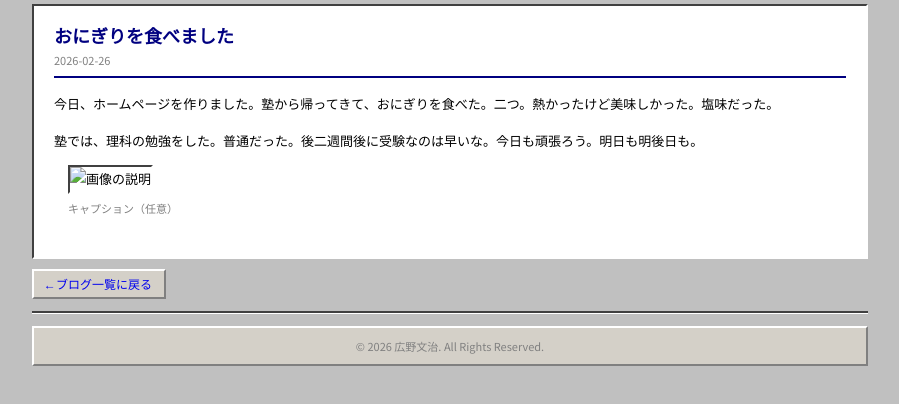
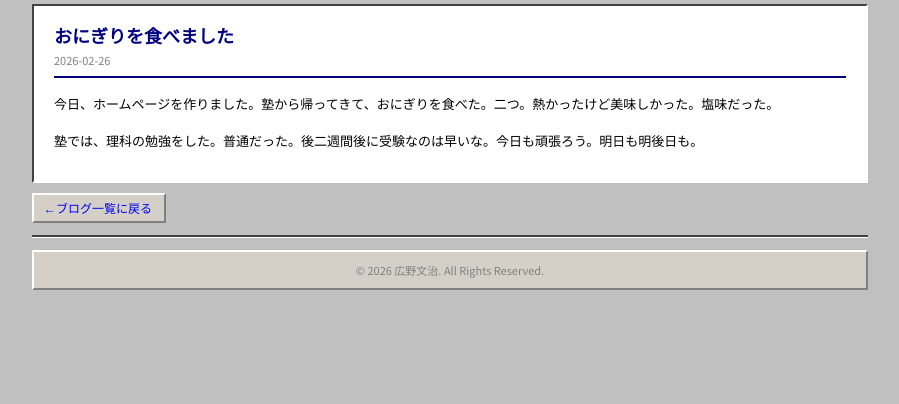
Before and after one commit to HironoBunnji/hironobunnji.github.io, a plain HTML site: page posts/001.html in a window 1280 px wide. Shown: the part 86-490 px from the top of the page, without its empty margins (190-1089 px from the left). Drawn offline with Linux system fonts and the light colour scheme.

Commit message:
Update 001.html

```diff
--- a/posts/001.html
+++ b/posts/001.html
@@ -243,10 +243,6 @@
       <p>今日、ホームページを作りました。塾から帰ってきて、おにぎりを食べた。二つ。熱かったけど美味しかった。塩味だった。</p>
       <p>塾では、理科の勉強をした。普通だった。後二週間後に受験なのは早いな。今日も頑張ろう。明日も明後日も。
 
-      <div class="img-block right">
-        <img class="article-img" src="../images/ファイル名.jpg" alt="画像の説明">
-        <div class="article-img-caption">キャプション（任意）</div>
-      </div>
     </div>
   </div>
 
```
